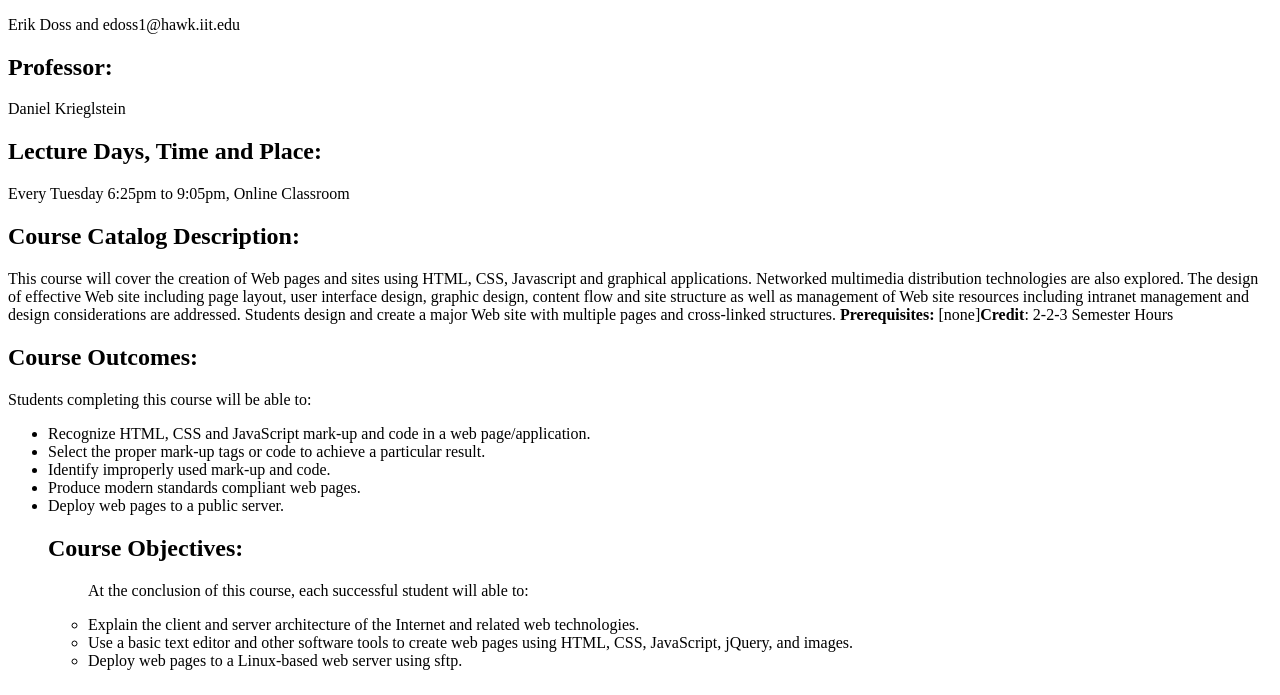
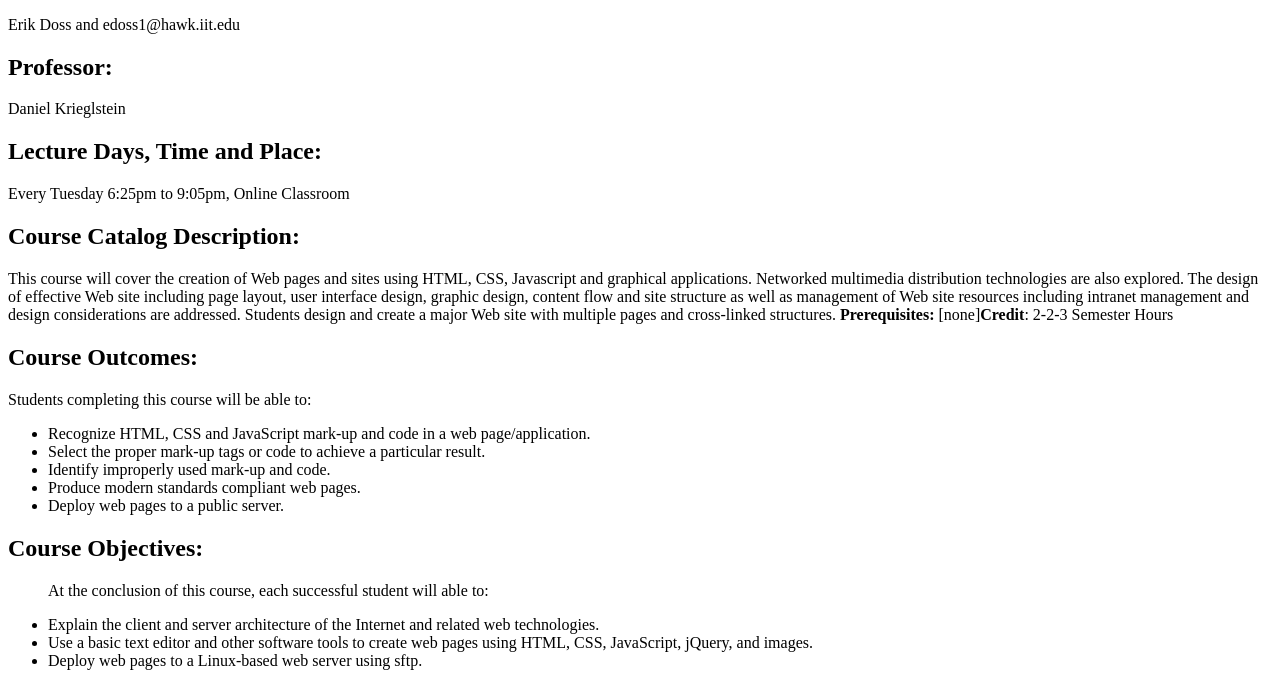
Before and after one commit to ErikDoss/lab2, a plain HTML site: page index.html in a window 1280 px wide. Shown: the part 105-800 px from the top of the page. Drawn offline with Linux system fonts and the light colour scheme.

Commit message:
Error fix attempt with unordered lists

```diff
--- a/index.html
+++ b/index.html
@@ -21,12 +21,11 @@
   <li>Select the proper mark-up tags or code to achieve a particular result.</li>
   <li>Identify improperly used mark-up and code.</li>
   <li>Produce modern standards compliant web pages.</li>
-  <li>Deploy web pages to a public server.</li>
-<h2>Course Objectives:</h2>
-<ul>
-<p>At the conclusion of this course, each successful student will able to:</p>
+  <li>Deploy web pages to a public server.</li></ul>
+  <h2>Course Objectives:</h2>
+<ul><p>At the conclusion of this course, each successful student will able to:</p>
   <li>Explain the client and server architecture of the Internet and related web technologies.</li>
   <li>Use a basic text editor and other software tools to create web pages using HTML, CSS, JavaScript, jQuery, and images.</li>
-  <li>Deploy web pages to a Linux-based web server using sftp.</li>
+  <li>Deploy web pages to a Linux-based web server using sftp.</li></ul>
 </body>
 </html>
```
